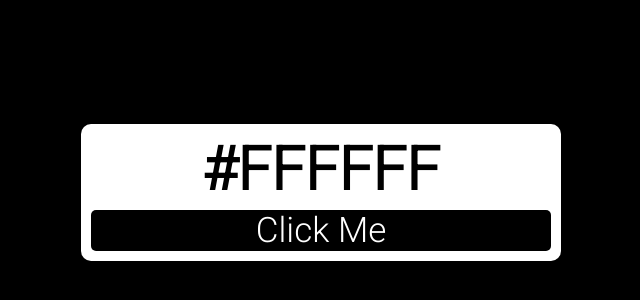
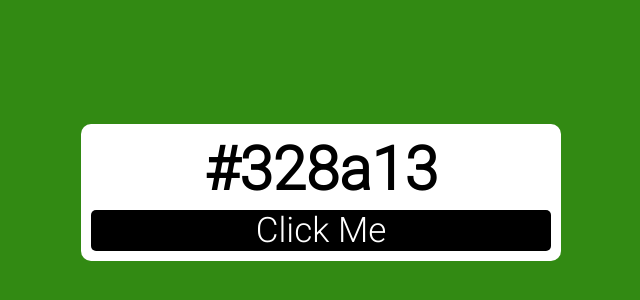
Before and after one commit to mahesh-tirmali/Javascript-practice-projects, a plain HTML site: page 3.Random_color_generator/index.html in a window 1280 px wide. Shown: the part 208-508 px from the top of the page, without its empty margins (319-959 px from the left). Drawn offline with Linux system fonts and the light colour scheme.

Commit message:
Implement logic to generate random color code and show color code and background with that color on screen and copy that code automatically to clipboard

```diff
--- a/3.Random_color_generator/index.html
+++ b/3.Random_color_generator/index.html
@@ -9,8 +9,8 @@
   <body>
     <div class="main">
       <div class="container">
-        <h2>#FFFFFF</h2>
-        <button>Click Me</button>
+        <h2 id="color-code">#000000</h2>
+        <button id="btn">Click Me</button>
       </div>
     </div>
     <script src="./script.js"></script>
--- a/3.Random_color_generator/script.js
+++ b/3.Random_color_generator/script.js
@@ -0,0 +1,15 @@
+//Generate random color
+const getColor = () => {
+  const randomNumber = Math.floor(Math.random() * 16777215);
+  const randomCode = '#' + randomNumber.toString(16);
+  console.log(randomNumber, randomCode);
+  document.body.style.backgroundColor = randomCode;
+  document.getElementById('color-code').innerText = randomCode;
+  navigator.clipboard.writeText(randomCode);
+};
+
+//event call
+document.getElementById('btn').addEventListener('click', getColor);
+
+//initial call
+getColor();
--- a/3.Random_color_generator/style.css
+++ b/3.Random_color_generator/style.css
@@ -8,6 +8,7 @@
 
 body {
   background-color: black;
+  transition: 3s;
 }
 .main {
   width: 100%;
```
